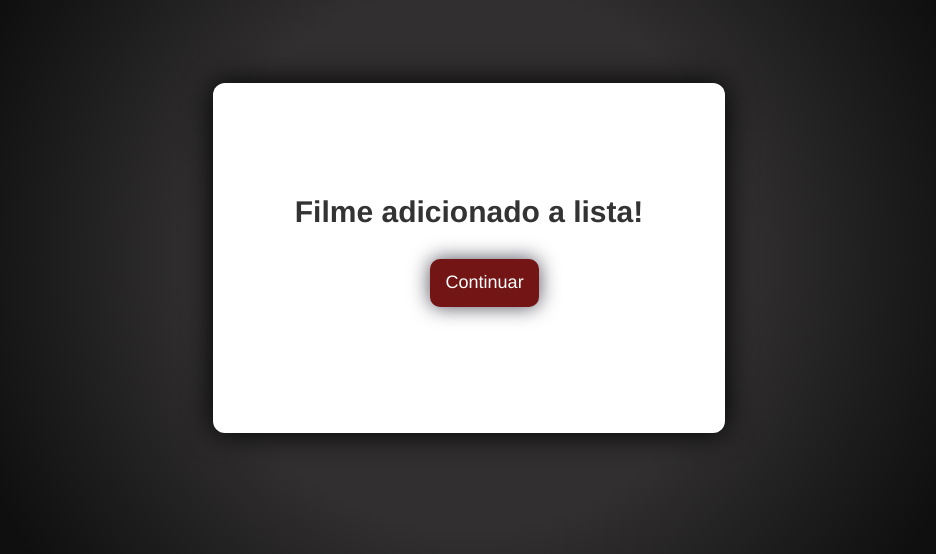
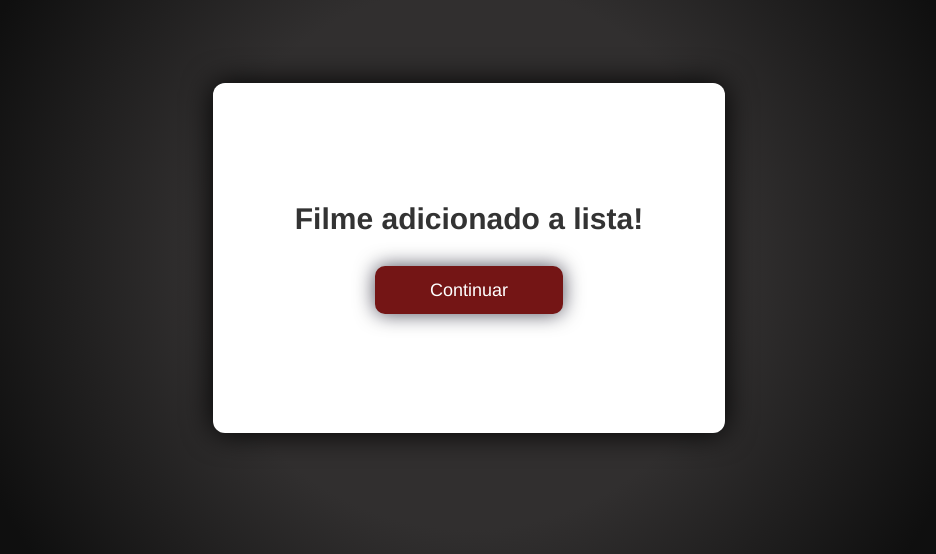
Before and after one commit to IsaacRRS/Skill-Issue, a PHP site: page /MovieAdded.html in a window 1280 px wide. Shown: the part 142-696 px from the top of the page, without its empty margins (171-1107 px from the left). Run offline with PHP 8.4, Linux system fonts and the light colour scheme.

Commit message:
💄 feat: pequenas mudanças de estilo para hyperlink, remoção de button

```diff
--- a/frontend/messages/MovieAdded.html
+++ b/frontend/messages/MovieAdded.html
@@ -13,7 +13,7 @@
 
             <h1>Filme adicionado a lista!</h1>
         </div>
-        <a href="../userPanel/detail/detail_films/detail_films.php"><button type="button" class="botao">Continuar</button></a>
+        <a class="botao" href="../userPanel/detail/detail_films/detail_films.php">Continuar</a>
     </div>
 </body>
 </html>
--- a/frontend/messages/RegisterSucess.html
+++ b/frontend/messages/RegisterSucess.html
@@ -13,7 +13,7 @@
 
             <h1>Cadastro foi um sucesso!</h1>
         </div>
-        <a href="../telaLogin/index.html"><button type="button" class="botao">Continuar</button></a>
+        <a class="botao" href="../telaLogin/index.html">Continuar</a>
     </div>
 </body>
 </html>
--- a/frontend/messages/SerieAdded.html
+++ b/frontend/messages/SerieAdded.html
@@ -13,7 +13,7 @@
 
             <h1>Série adicionada a lista!</h1>
         </div>
-        <a href="../userPanel/detail/detail_series/detail_series.php"><button type="button" class="botao">Continuar</button></a>
+        <a class="botao" href="../userPanel/detail/detail_series/detail_series.php">Continuar</a>
     </div>
 </body>
 </html>
--- a/frontend/messages/styles.css
+++ b/frontend/messages/styles.css
@@ -37,18 +37,13 @@ body {
     text-align: center;
 }
 
-.mensagem p {
-    margin: 0 0 20px;
-    color: #666;
-    font-size: 16px;
-    text-align: center;
-}
-
 .botao {
-    width: 140%;
+    width: 40%;
     height: 48px;
+    display: flex;
+    justify-content: center;
+    align-items: center;
     margin-top: 15px;
-    margin-bottom: 15px;
     cursor: pointer;
     border: none;
     color: white;
@@ -57,6 +52,7 @@ body {
     font-weight: 580;
     background: rgb(116, 21, 21);
     box-shadow: 0 0 20px rgba(7, 5, 24, 0.721);
+    text-decoration: none;
 }
 
 .botao:hover {
```
